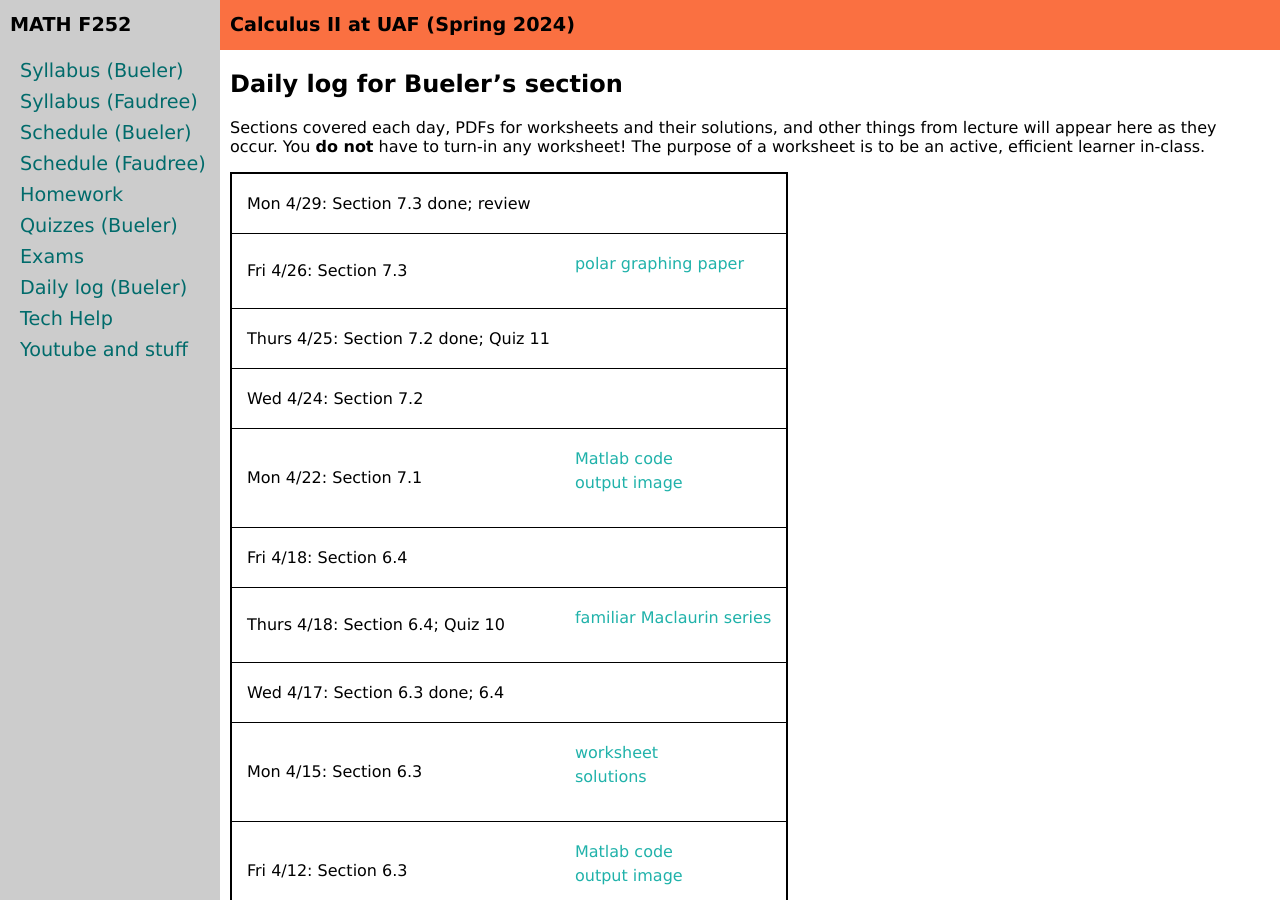
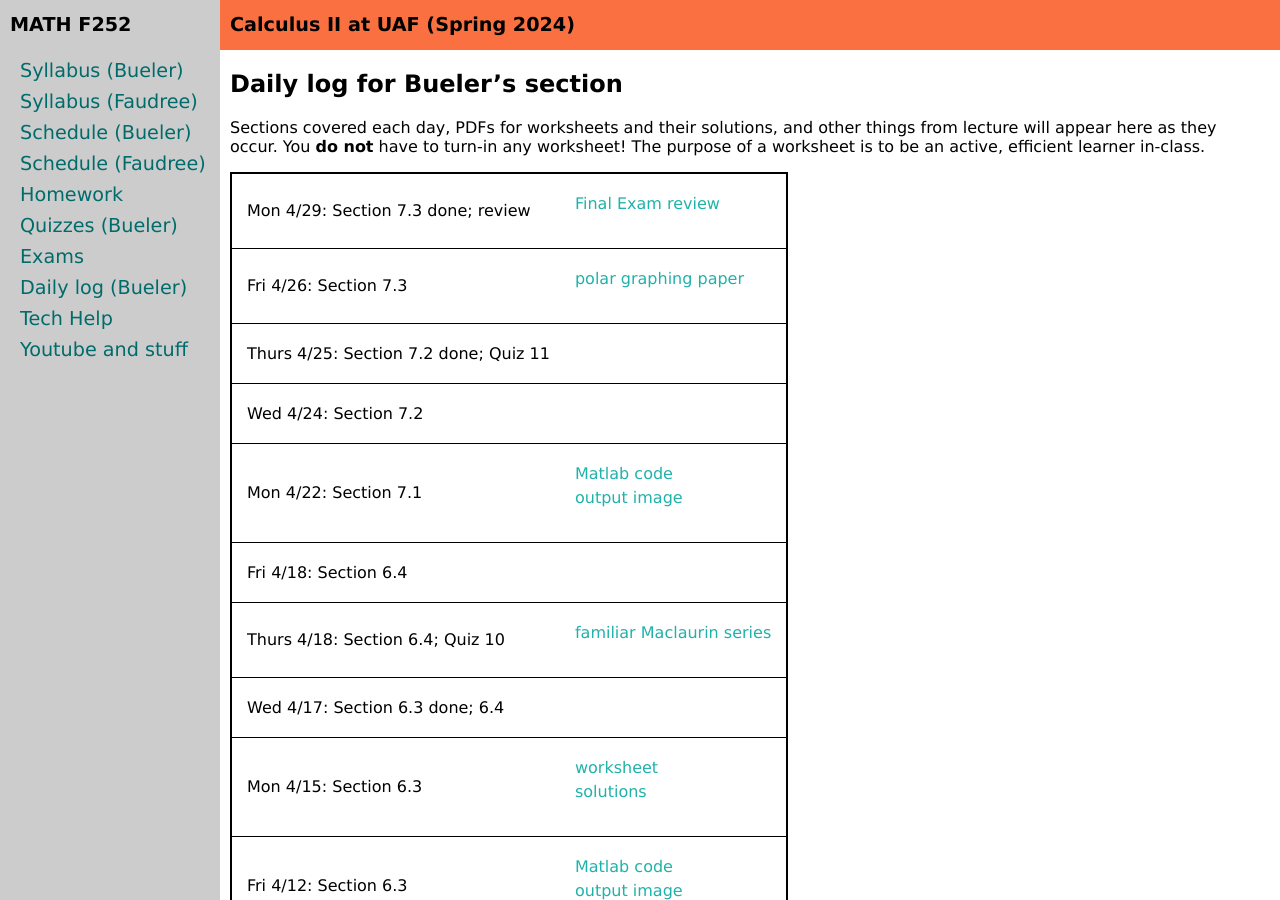
Before and after one commit to uaf-math/calc2, a Jekyll site: the page built from daily.md, in a window 1280 px wide and 900 px high. Built offline with Jekyll 4.4.1, drawn with Linux system fonts in a browser that asks for light colours.

Commit message:
possibly helpful review sheet

```diff
--- a/_data/daily.yml
+++ b/_data/daily.yml
@@ -3,6 +3,8 @@ home: assets/worksheets/S24
 daily:
 - name: Section 7.3 done; review
   date: Mon 4/29
+  ext: https://uaf-math251.github.io/calc2/assets/worksheets/S24/FEreview.pdf
+  extdescription: Final Exam review
 - name: Section 7.3
   date: Fri 4/26
   ext: https://uaf-math251.github.io/calc2/assets/worksheets/S24/polar2side.pdf
```
Also changed, not shown: 2 other files.
